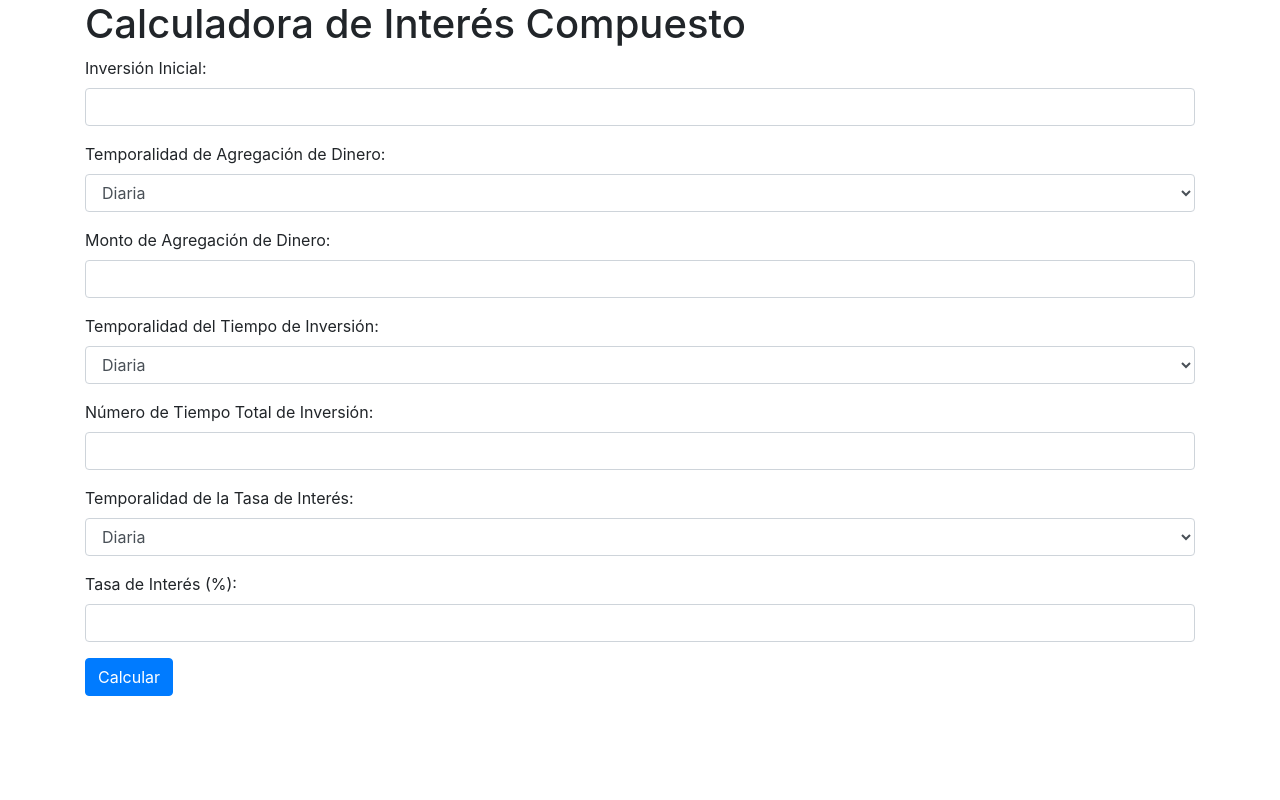
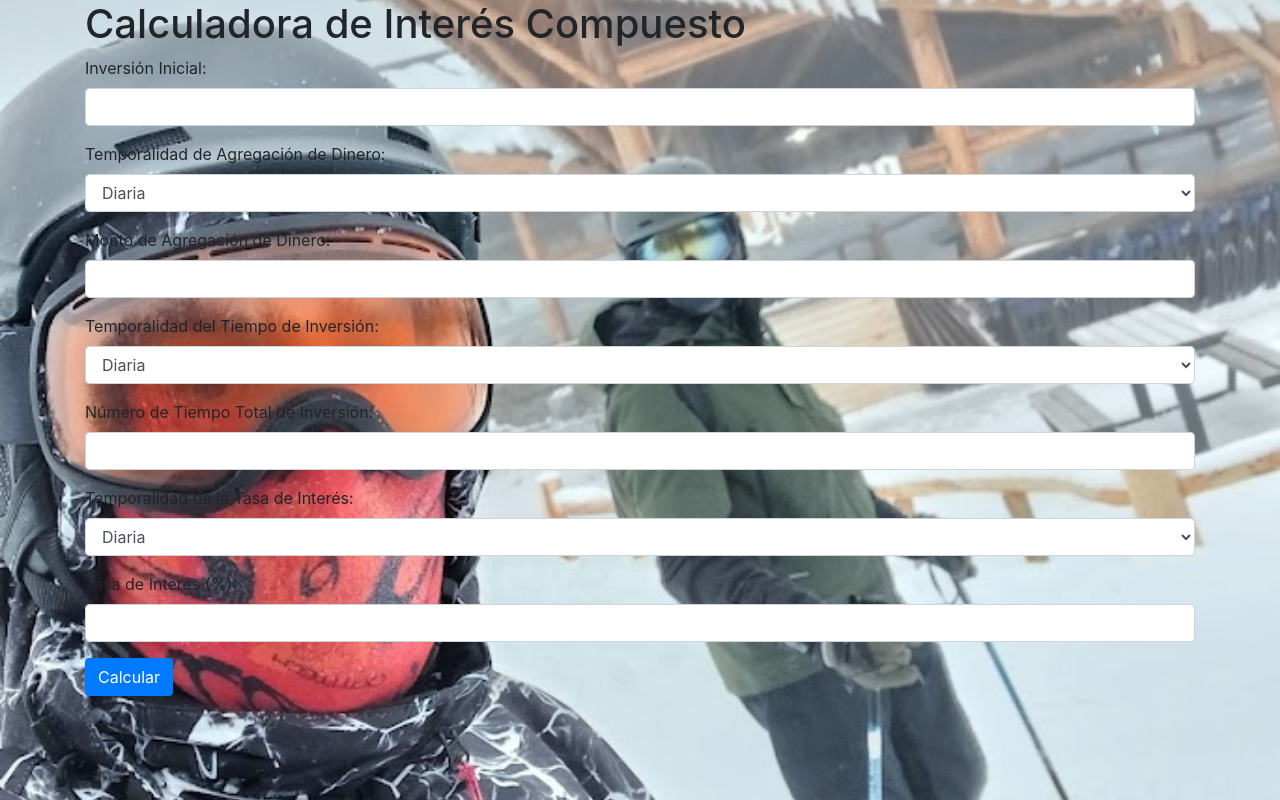
Before and after one commit to miotti32b/inverfacil, a Django app: template calculadora/templates/calculadora/calculadora.html in a window 1280 px wide. Run offline with Django 5.2, Linux system fonts and the light colour scheme; the template is opened without the code that fills it, so the values that code supplies are empty; some libraries are stand-ins or nearby versions.

Commit message:
actualizacion diseño

```diff
--- /dev/null
+++ b/calculadora/static/stile/estilo.css
@@ -0,0 +1,6 @@
+body {
+    background-image: url('/static/images/foto.jpg');
+    background-size: cover;
+    background-position: center;
+    background-repeat: no-repeat;
+}
--- a/calculadora/templates/calculadora/calculadora.html
+++ b/calculadora/templates/calculadora/calculadora.html
@@ -7,6 +7,8 @@
     <meta name="viewport" content="width=device-width, initial-scale=1.0">
     <title>Calculadora de Interés Compuesto</title>
     <link rel="stylesheet" href="https://maxcdn.bootstrapcdn.com/bootstrap/4.5.2/css/bootstrap.min.css">
+    <link rel="stylesheet" type="text/css" href="{% static 'css/estilo.css' %}">
+
 
 </head>
 <body>
--- a/mi_sitio_web/settings.py
+++ b/mi_sitio_web/settings.py
@@ -133,10 +133,8 @@ USE_TZ = True
 # Static files (CSS, JavaScript, Images)
 # https://docs.djangoproject.com/en/5.1/howto/static-files/
 
-STATIC_URL = 'static/'
-STATICFILES_DIRS = [
-    BASE_DIR / "static",
-]
+STATIC_URL = '/static/'
+STATICFILES_DIRS = [BASE_DIR / "static"]
 
 # Default primary key field type
 # https://docs.djangoproject.com/en/5.1/ref/settings/#default-auto-field
```
Also changed, not shown: static/images/foto.jpg.jpg (deleted).
